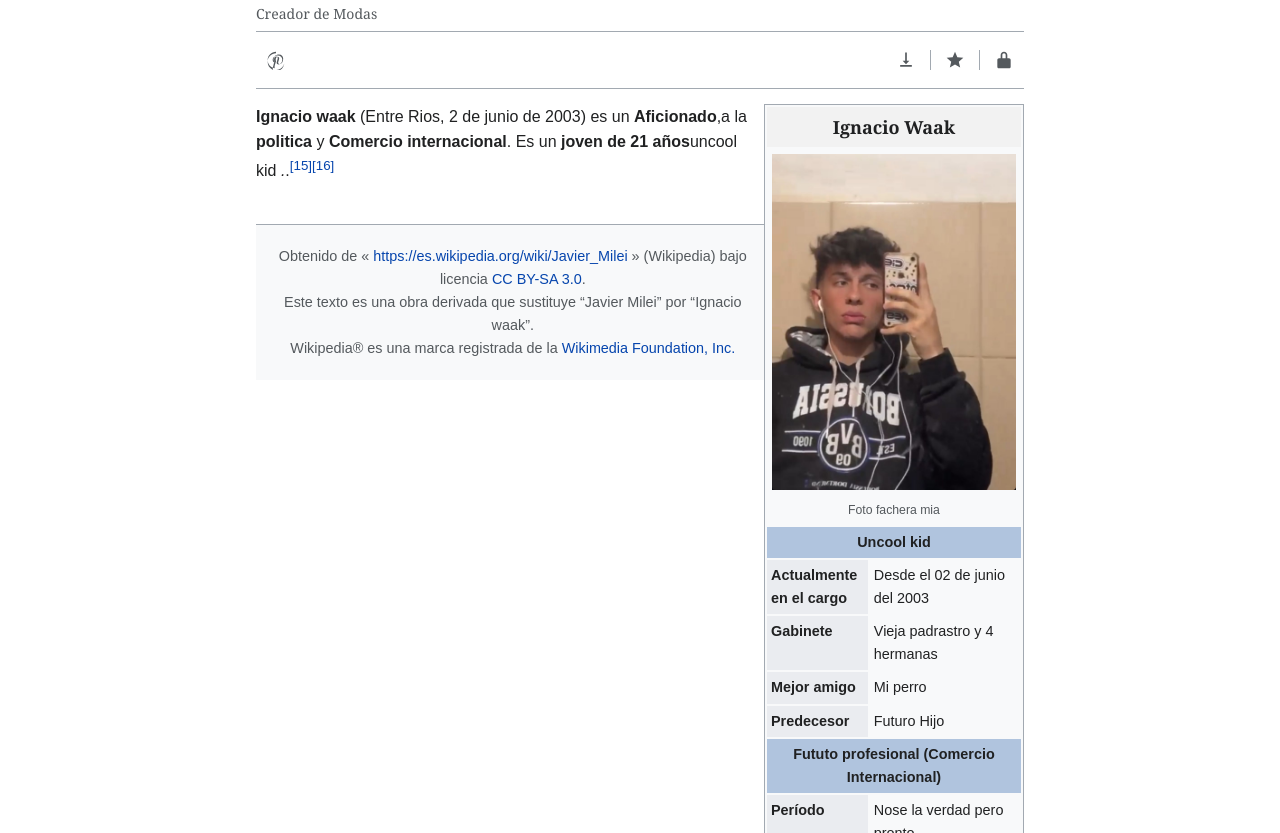
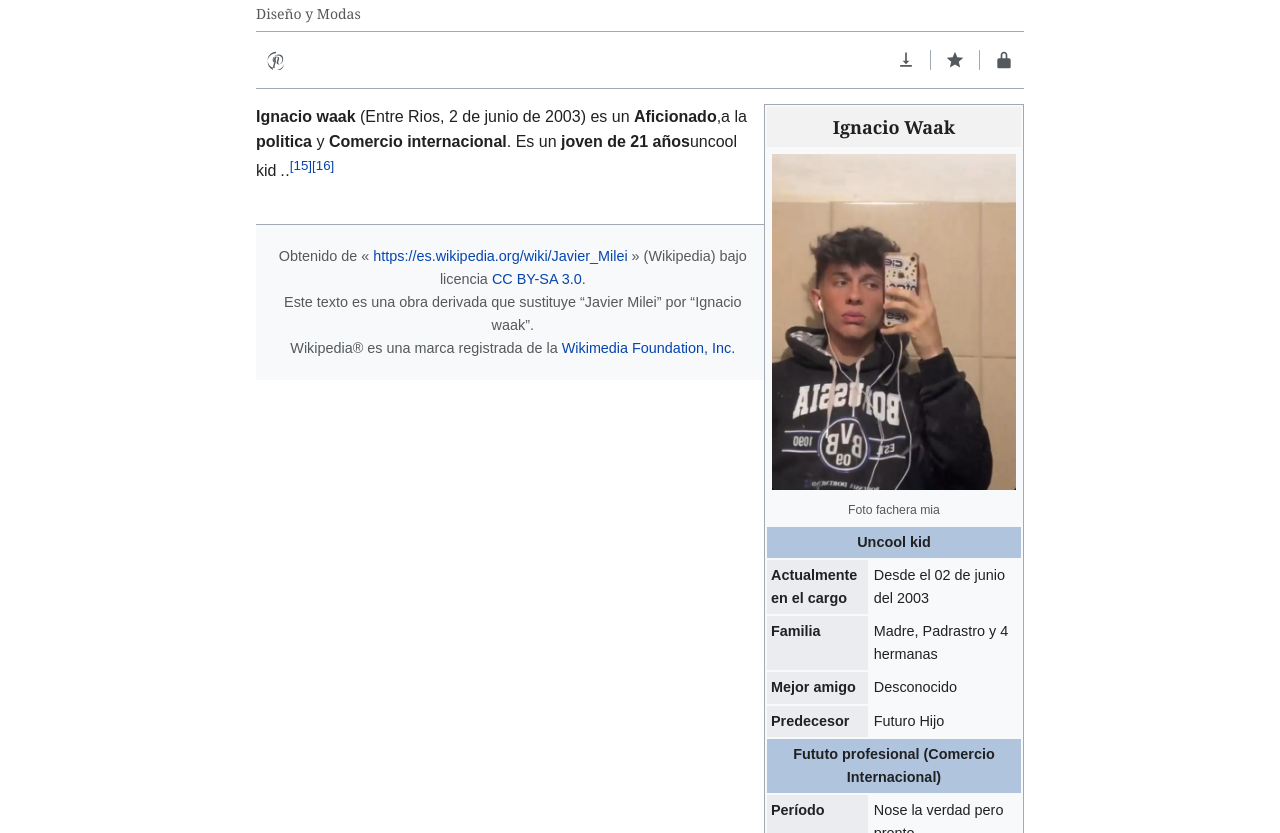
Before and after one commit to ignaciowaak/Wikiwaak-, a plain HTML site: page index.html in a window 1280 px wide. Shown: the part 119-952 px from the top of the page. Drawn offline with Linux system fonts and the light colour scheme.

Commit message:
update index.html

```diff
--- a/index.html
+++ b/index.html
@@ -389,7 +389,7 @@
   <div id="content">
     <!-- TÍTULO y SUBTÍTULO -->
     <h1 id="firstHeading">Ignacio waak</h1>
-    <div class="subtitle">Creador de Modas</div>
+    <div class="subtitle">Diseño y Modas</div>
     <!-- Línea debajo del subtítulo -->
     <hr class="separator">
 
@@ -486,12 +486,12 @@
           <td class="infobox-data">Desde el 02 de junio del 2003</td>
         </tr>
         <tr>
-          <td class="infobox-label">Gabinete</td>
-          <td class="infobox-data">Vieja padrastro y 4 hermanas </td>
+          <td class="infobox-label">Familia</td>
+          <td class="infobox-data">Madre, Padrastro y 4 hermanas </td>
         </tr>
         <tr>
           <td class="infobox-label">Mejor amigo<d>
-          <td class="infobox-data">Mi perro</td>
+          <td class="infobox-data">Desconocido</td>
         </tr>
         <tr>
           <td class="infobox-label">Predecesor</td>
```
